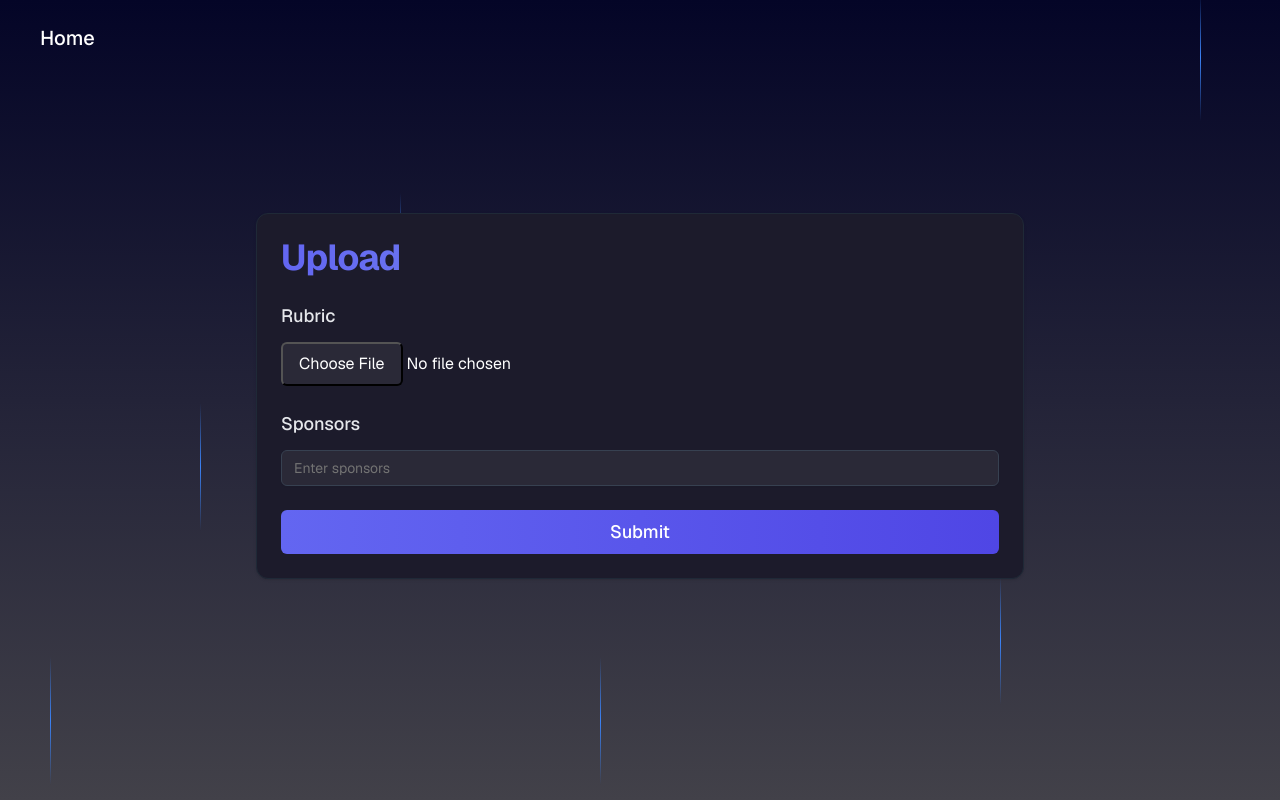
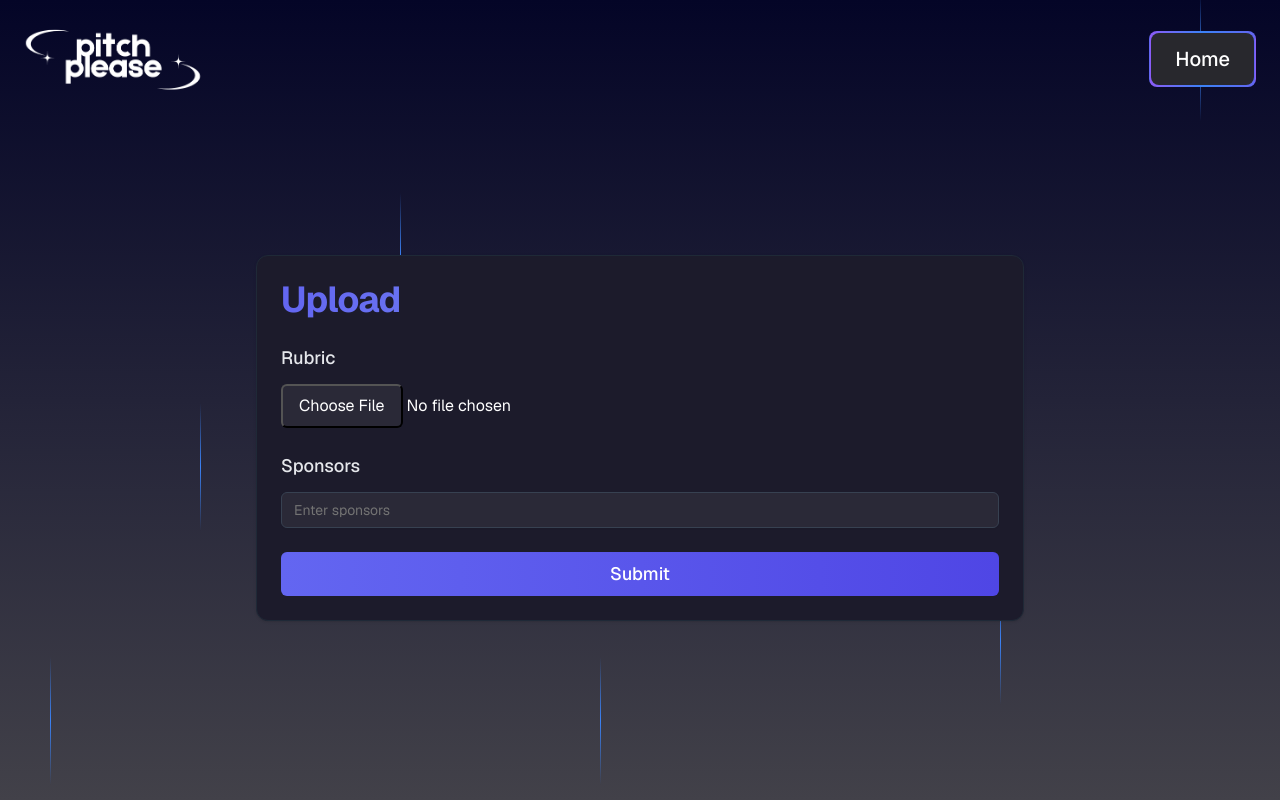
Before and after one commit to whyismynamerudy/pitch-please, a Next.js app in the folder frontend/: page /upload-page in a window 1280 px wide. Built offline with nearby package versions, Linux system fonts and the light colour scheme.

Commit message:
styling upload page

```diff
--- a/frontend/app/upload-page/page.tsx
+++ b/frontend/app/upload-page/page.tsx
@@ -6,6 +6,8 @@ import { Input } from "@/components/ui/input"
 import { Label } from "@/components/ui/label"
 import { Card, CardContent, CardHeader, CardTitle } from "@/components/ui/card"
 import { useRouter } from 'next/navigation'
+import Image from 'next/image'
+import Link from 'next/link'
 
 export default function UploadPage() {
   const router = useRouter()
@@ -23,12 +25,23 @@ export default function UploadPage() {
 
       {/* Foreground Content */}
       <div className="relative z-10">
-        {/* Centered Navbar */}
-        <nav className="flex justify-center items-center p-6">
-          <div className="w-full max-w-7xl flex justify-between items-center px-4">
-            <a href="/" className="text-white text-xl font-medium">
-              Home
-            </a>
+         {/* Updated Navbar */}
+         <nav className="flex justify-between items-center p-6 max-w-[1400px] mx-auto">
+          <Link href="/">
+            <Image
+              src="/images/logopitch.png"
+              alt="Logo"
+              width={180}
+              height={40}
+              className="hover:opacity-90 transition-opacity"
+            />
+          </Link>
+          <div className="border border-transparent bg-gradient-to-r from-violet-500 via-blue-500 to-indigo-500 rounded-lg p-[1px]">
+            <div className="bg-[rgb(40,40,45)] rounded-lg px-6 py-3">
+              <a href="/" className="text-white text-xl font-medium hover:opacity-80 transition-opacity">
+                Home
+              </a>
+            </div>
           </div>
         </nav>
 
```
